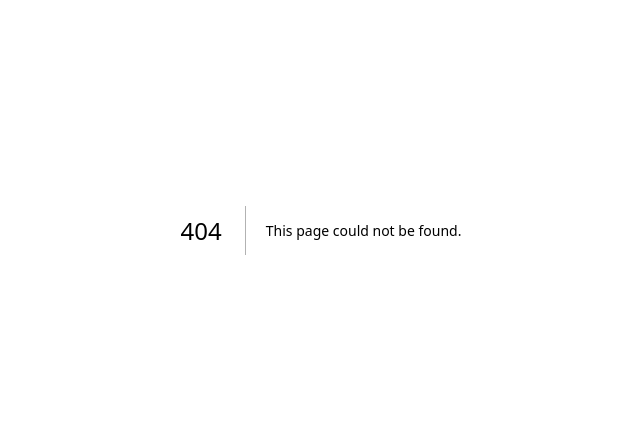
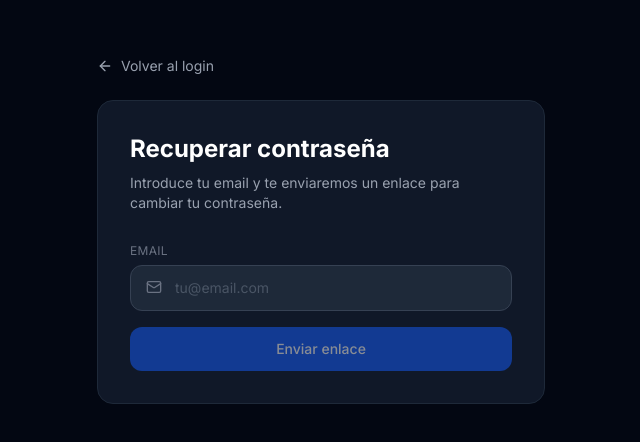
Before and after one commit to Saquero/JobOps, a Next.js app: page /reset-password in a window 1280 px wide. Before the commit this address had no page. Shown: the part 170-612 px from the top of the page, without its empty margins (319-959 px from the left). Built offline with nearby package versions, Linux system fonts and the light colour scheme; no server answers.

Commit message:
feat: add password recovery flow

```diff
--- a/src/app/login/page.tsx
+++ b/src/app/login/page.tsx
@@ -2,7 +2,7 @@
 
 import { useState } from "react";
 import { supabase } from "@/lib/supabase";
-import { BarChart3, Loader2, Mail, Lock, UserPlus } from "lucide-react";
+import { BarChart3, Loader2, Mail, Lock, UserPlus, KeyRound } from "lucide-react";
 import { useRouter } from "next/navigation";
 
 export default function LoginPage() {
@@ -71,7 +71,7 @@ export default function LoginPage() {
         <div className="bg-gray-900 rounded-2xl p-8 border border-gray-800">
           <h2 className="text-lg font-semibold text-white mb-2">Entrar</h2>
           <p className="text-sm text-gray-400 mb-6">
-            Accede con email y contraseña. Más rápido que magic link.
+            Accede a tu espacio privado de seguimiento de candidaturas.
           </p>
 
           <div className="mb-4">
@@ -141,10 +141,19 @@ export default function LoginPage() {
 
           <button
             onClick={() => router.push("/register")}
-            disabled={loading || !email.trim() || !password.trim()}
-            className="w-full flex items-center justify-center gap-2 bg-gray-800 hover:bg-gray-700 disabled:opacity-50 disabled:cursor-not-allowed py-3 rounded-xl text-sm font-medium transition-colors text-white"
+            disabled={loading}
+            className="w-full flex items-center justify-center gap-2 bg-gray-800 hover:bg-gray-700 disabled:opacity-50 disabled:cursor-not-allowed py-3 rounded-xl text-sm font-medium transition-colors text-white mb-3"
           >
             <UserPlus size={16} /> Crear cuenta
+          </button>
+
+          <button
+            onClick={() => router.push("/reset-password")}
+            disabled={loading}
+            className="w-full flex items-center justify-center gap-2 border border-gray-700 hover:border-gray-600 bg-transparent py-3 rounded-xl text-sm font-medium transition-colors text-gray-300"
+          >
+            <KeyRound size={16} />
+            Olvidé mi contraseña
           </button>
         </div>
       </div>
--- /dev/null
+++ b/src/app/reset-password/page.tsx
@@ -0,0 +1,114 @@
+"use client";
+
+import { useState } from "react";
+import { supabase } from "@/lib/supabase";
+import { Mail, Loader2, ArrowLeft } from "lucide-react";
+import { useRouter } from "next/navigation";
+
+export default function ResetPasswordPage() {
+  const router = useRouter();
+
+  const [email, setEmail] = useState("");
+  const [loading, setLoading] = useState(false);
+  const [message, setMessage] = useState<string | null>(null);
+  const [error, setError] = useState<string | null>(null);
+
+  async function sendReset() {
+    if (!email.trim()) return;
+
+    setLoading(true);
+    setError(null);
+    setMessage(null);
+
+    const { error } = await supabase.auth.resetPasswordForEmail(
+      email.trim(),
+      {
+        redirectTo: `${window.location.origin}/update-password`
+      }
+    );
+
+    if (error) {
+      setError(error.message);
+      setLoading(false);
+      return;
+    }
+
+    setMessage("Te hemos enviado un enlace para cambiar tu contraseña.");
+    setLoading(false);
+  }
+
+  return (
+    <div className="min-h-screen bg-gray-950 flex items-center justify-center p-4">
+      <div className="w-full max-w-md">
+
+        <button
+          onClick={() => router.push("/login")}
+          className="flex items-center gap-2 text-sm text-gray-400 hover:text-white mb-6"
+        >
+          <ArrowLeft size={16} />
+          Volver al login
+        </button>
+
+        <div className="bg-gray-900 rounded-2xl p-8 border border-gray-800">
+
+          <h1 className="text-2xl font-bold text-white mb-2">
+            Recuperar contraseña
+          </h1>
+
+          <p className="text-sm text-gray-400 mb-6">
+            Introduce tu email y te enviaremos un enlace para cambiar tu contraseña.
+          </p>
+
+          <div className="mb-4">
+            <label className="text-xs text-gray-500 uppercase tracking-wide">
+              Email
+            </label>
+
+            <div className="relative mt-1">
+              <Mail
+                size={16}
+                className="absolute left-4 top-3.5 text-gray-500"
+              />
+
+              <input
+                type="email"
+                value={email}
+                onChange={(e) => setEmail(e.target.value)}
+                placeholder="tu@email.com"
+                className="w-full bg-gray-800 border border-gray-700 rounded-xl pl-11 pr-4 py-3 text-sm text-white placeholder-gray-600 focus:outline-none focus:border-blue-500"
+              />
+            </div>
+          </div>
+
+          {error && (
+            <div className="text-xs text-red-400 bg-red-900/20 rounded-lg px-3 py-2 mb-4">
+              {error}
+            </div>
+          )}
+
+          {message && (
+            <div className="text-xs text-green-400 bg-green-900/20 rounded-lg px-3 py-2 mb-4">
+              {message}
+            </div>
+          )}
+
+          <button
+            onClick={sendReset}
+            disabled={loading || !email.trim()}
+            className="w-full flex items-center justify-center gap-2 bg-blue-600 hover:bg-blue-700 disabled:opacity-50 disabled:cursor-not-allowed py-3 rounded-xl text-sm font-medium transition-colors text-white"
+          >
+            {loading ? (
+              <>
+                <Loader2 size={16} className="animate-spin" />
+                Enviando...
+              </>
+            ) : (
+              "Enviar enlace"
+            )}
+          </button>
+
+        </div>
+      </div>
+    </div>
+  );
+}
--- /dev/null
+++ b/src/app/update-password/page.tsx
@@ -0,0 +1,107 @@
+"use client";
+
+import { useState } from "react";
+import { supabase } from "@/lib/supabase";
+import { Lock, Loader2 } from "lucide-react";
+import { useRouter } from "next/navigation";
+
+export default function UpdatePasswordPage() {
+  const router = useRouter();
+
+  const [password, setPassword] = useState("");
+  const [loading, setLoading] = useState(false);
+  const [message, setMessage] = useState<string | null>(null);
+  const [error, setError] = useState<string | null>(null);
+
+  async function updatePassword() {
+    if (password.length < 6) return;
+
+    setLoading(true);
+    setError(null);
+
+    const { error } = await supabase.auth.updateUser({
+      password
+    });
+
+    if (error) {
+      setError(error.message);
+      setLoading(false);
+      return;
+    }
+
+    setMessage("Contraseña actualizada correctamente.");
+
+    setTimeout(() => {
+      router.push("/login");
+    }, 1500);
+
+    setLoading(false);
+  }
+
+  return (
+    <div className="min-h-screen bg-gray-950 flex items-center justify-center p-4">
+      <div className="w-full max-w-md">
+
+        <div className="bg-gray-900 rounded-2xl p-8 border border-gray-800">
+
+          <h1 className="text-2xl font-bold text-white mb-2">
+            Nueva contraseña
+          </h1>
+
+          <p className="text-sm text-gray-400 mb-6">
+            Introduce una nueva contraseña segura.
+          </p>
+
+          <div className="mb-4">
+            <label className="text-xs text-gray-500 uppercase tracking-wide">
+              Nueva contraseña
+            </label>
+
+            <div className="relative mt-1">
+              <Lock
+                size={16}
+                className="absolute left-4 top-3.5 text-gray-500"
+              />
+
+              <input
+                type="password"
+                value={password}
+                onChange={(e) => setPassword(e.target.value)}
+                placeholder="mínimo 6 caracteres"
+                className="w-full bg-gray-800 border border-gray-700 rounded-xl pl-11 pr-4 py-3 text-sm text-white placeholder-gray-600 focus:outline-none focus:border-blue-500"
+              />
+            </div>
+          </div>
+
+          {error && (
+            <div className="text-xs text-red-400 bg-red-900/20 rounded-lg px-3 py-2 mb-4">
+              {error}
+            </div>
+          )}
+
+          {message && (
+            <div className="text-xs text-green-400 bg-green-900/20 rounded-lg px-3 py-2 mb-4">
+              {message}
+            </div>
+          )}
+
+          <button
+            onClick={updatePassword}
+            disabled={loading || password.length < 6}
+            className="w-full flex items-center justify-center gap-2 bg-blue-600 hover:bg-blue-700 disabled:opacity-50 disabled:cursor-not-allowed py-3 rounded-xl text-sm font-medium transition-colors text-white"
+          >
+            {loading ? (
+              <>
+                <Loader2 size={16} className="animate-spin" />
+                Actualizando...
+              </>
+            ) : (
+              "Actualizar contraseña"
+            )}
+          </button>
+
+        </div>
+      </div>
+    </div>
+  );
+}
```
